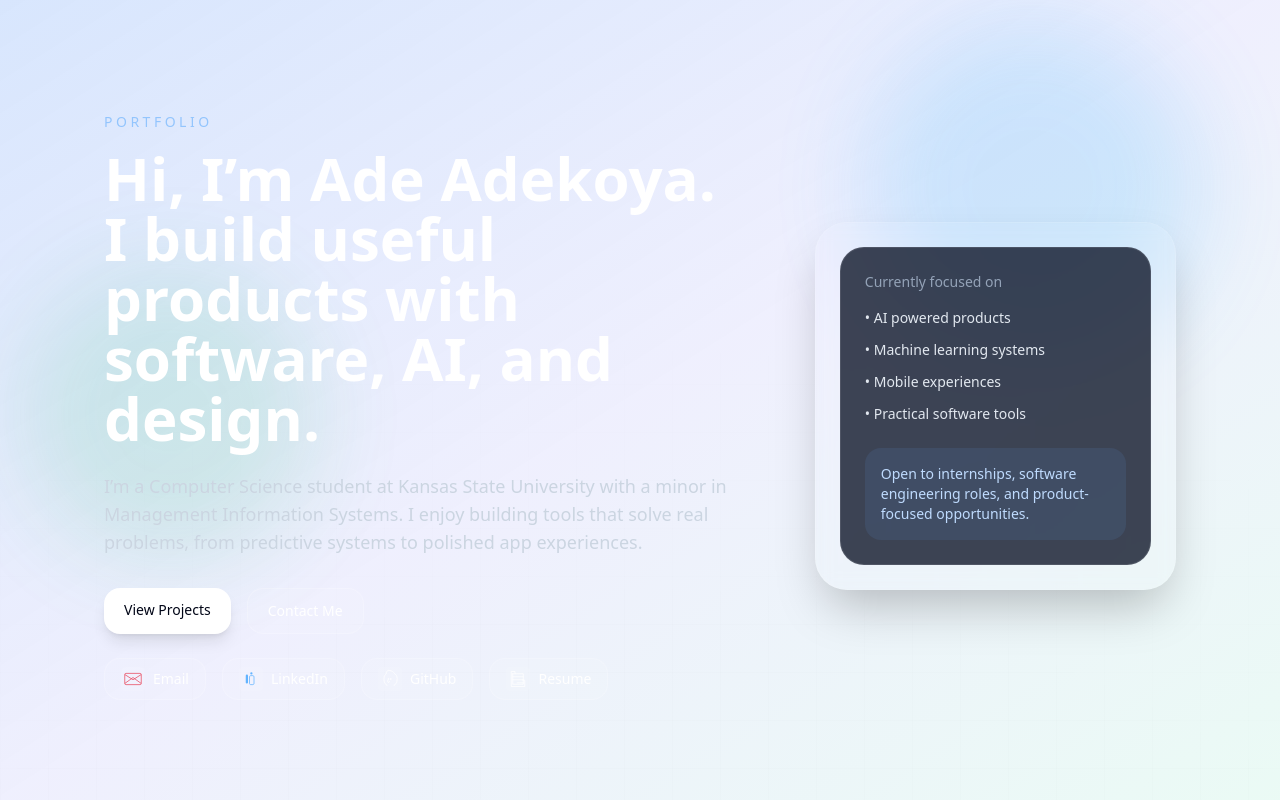
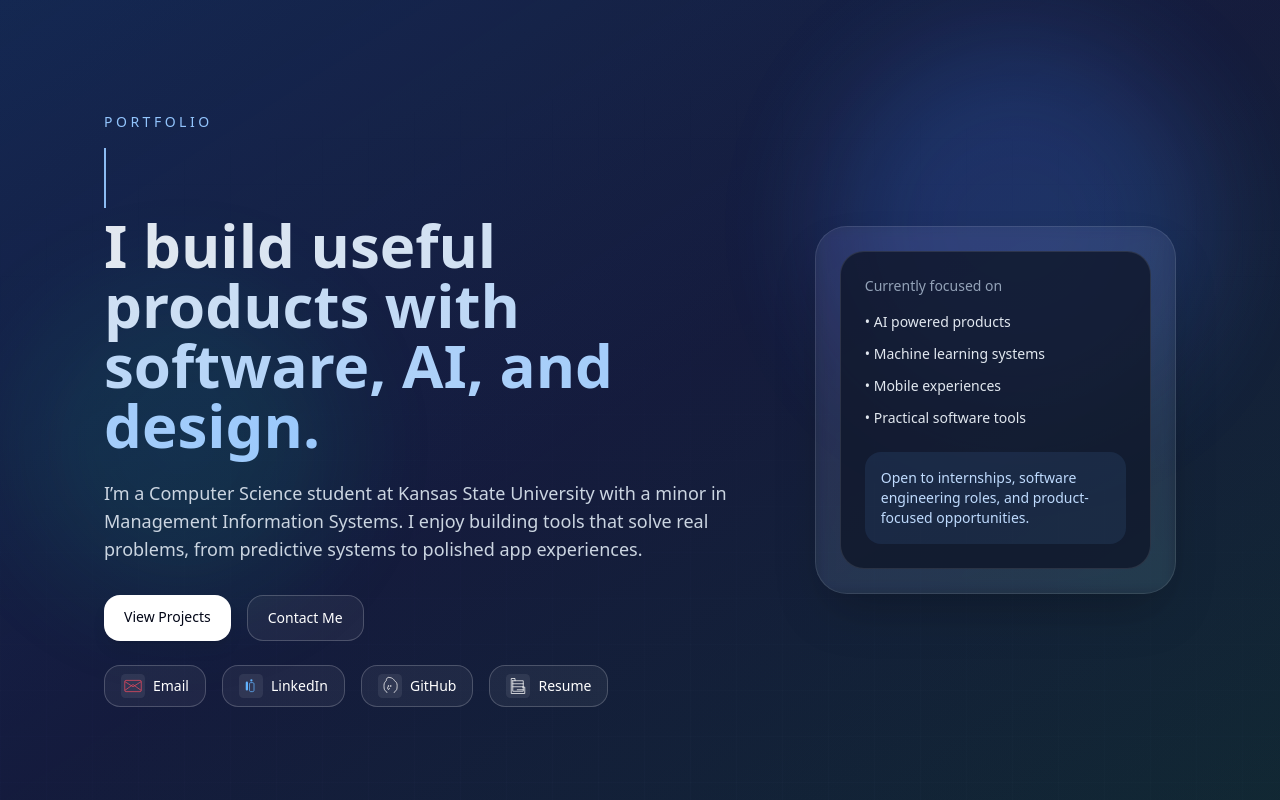
Before and after one commit to adeoluwa-4/Portfolio, a React (Vite) app: page / in a window 1280 px wide. Shown: the top 800 px of the page. Built offline with nearby package versions, Linux system fonts and the light colour scheme.

Commit message:
style(ui): add animated hero styling and motion system

```diff
--- a/src/index.css
+++ b/src/index.css
@@ -1,13 +1,25 @@
 @tailwind base;
 @tailwind components;
 @tailwind utilities;
+
+@keyframes slideshowBg {
+  0% {
+    background-position: 0% 50%;
+  }
+  50% {
+    background-position: 100% 50%;
+  }
+  100% {
+    background-position: 0% 50%;
+  }
+}
 
 @keyframes driftA {
   0% {
     transform: translate3d(0, 0, 0) scale(1);
   }
   50% {
-    transform: translate3d(20px, -18px, 0) scale(1.08);
+    transform: translate3d(26px, -20px, 0) scale(1.08);
   }
   100% {
     transform: translate3d(0, 0, 0) scale(1);
@@ -19,49 +31,200 @@
     transform: translate3d(0, 0, 0) scale(1);
   }
   50% {
-    transform: translate3d(-24px, 16px, 0) scale(1.06);
+    transform: translate3d(-22px, 18px, 0) scale(1.06);
   }
   100% {
     transform: translate3d(0, 0, 0) scale(1);
   }
 }
 
-.ambient-bg {
-  background: radial-gradient(circle at 10% 8%, rgba(186, 230, 253, 0.45), transparent 40%),
-    radial-gradient(circle at 82% 18%, rgba(167, 243, 208, 0.35), transparent 38%), #f8fafc;
+@keyframes riseIn {
+  0% {
+    opacity: 0;
+    transform: translateY(24px);
+  }
+  100% {
+    opacity: 1;
+    transform: translateY(0);
+  }
+}
+
+@keyframes typing {
+  from {
+    width: 0;
+  }
+  to {
+    width: 100%;
+  }
+}
+
+@keyframes caretBlink {
+  0%,
+  49% {
+    border-right-color: rgba(147, 197, 253, 0.95);
+  }
+  50%,
+  100% {
+    border-right-color: transparent;
+  }
+}
+
+@keyframes floatCard {
+  0% {
+    transform: translateY(0);
+  }
+  50% {
+    transform: translateY(-6px);
+  }
+  100% {
+    transform: translateY(0);
+  }
+}
+
+.portfolio-bg {
+  background: #020617;
+}
+
+.slideshow-layer {
+  position: absolute;
+  inset: 0;
+  background: linear-gradient(115deg, #020617, #0b112b, #0f172a, #082f49);
+  background-size: 260% 260%;
+  animation: slideshowBg 14s ease-in-out infinite;
+  opacity: 0.92;
 }
 
 .ambient-grid {
   position: absolute;
   inset: 0;
-  background-image: linear-gradient(to right, rgba(15, 23, 42, 0.05) 1px, transparent 1px),
-    linear-gradient(to bottom, rgba(15, 23, 42, 0.05) 1px, transparent 1px);
-  background-size: 48px 48px;
-  mask-image: radial-gradient(circle at center, black 35%, transparent 90%);
-  opacity: 0.32;
+  background-image: linear-gradient(to right, rgba(148, 163, 184, 0.08) 1px, transparent 1px),
+    linear-gradient(to bottom, rgba(148, 163, 184, 0.08) 1px, transparent 1px);
+  background-size: 46px 46px;
+  mask-image: radial-gradient(circle at center, black 45%, transparent 95%);
+  opacity: 0.35;
 }
 
 .ambient-orb {
   position: absolute;
   border-radius: 9999px;
-  filter: blur(44px);
-  opacity: 0.55;
+  filter: blur(54px);
+  opacity: 0.45;
 }
 
 .ambient-orb-a {
-  width: 320px;
-  height: 320px;
-  top: 40px;
+  width: 360px;
+  height: 360px;
+  top: 60px;
   right: 8%;
-  background: rgba(56, 189, 248, 0.35);
+  background: rgba(59, 130, 246, 0.5);
   animation: driftA 9s ease-in-out infinite;
 }
 
 .ambient-orb-b {
-  width: 280px;
-  height: 280px;
-  top: 260px;
+  width: 300px;
+  height: 300px;
+  top: 280px;
   left: 4%;
-  background: rgba(34, 197, 94, 0.26);
+  background: rgba(16, 185, 129, 0.28);
   animation: driftB 10s ease-in-out infinite;
 }
+
+.slide-panel {
+  opacity: 0;
+  animation: riseIn 0.8s ease-out forwards;
+}
+
+.hero-title {
+  background: linear-gradient(90deg, #e2e8f0, #93c5fd, #e2e8f0);
+  background-size: 220% auto;
+  -webkit-background-clip: text;
+  background-clip: text;
+  color: transparent;
+  animation: slideshowBg 6s ease-in-out infinite;
+}
+
+.typing-line {
+  display: inline-block;
+  width: 0;
+  max-width: 100%;
+  overflow: hidden;
+  white-space: nowrap;
+  border-right: 2px solid rgba(147, 197, 253, 0.95);
+  animation: typing 2.8s steps(34, end) 0.25s forwards, caretBlink 0.9s step-end infinite;
+}
+
+.typing-accent {
+  color: #93c5fd;
+}
+
+.typing-follow {
+  opacity: 0;
+  animation: riseIn 0.7s ease-out 3s forwards;
+}
+
+.hero-lead {
+  opacity: 0;
+  animation: riseIn 0.7s ease-out 3.3s forwards;
+}
+
+.hero-cta-row {
+  opacity: 0;
+  animation: riseIn 0.7s ease-out 3.55s forwards;
+}
+
+.hero-icons-row {
+  opacity: 0;
+  animation: riseIn 0.7s ease-out 3.75s forwards;
+}
+
+.float-card {
+  animation: floatCard 6s ease-in-out infinite;
+}
+
+.tile-animate {
+  transition: transform 240ms ease, box-shadow 240ms ease, border-color 240ms ease;
+}
+
+.tile-animate:hover {
+  transform: translateY(-4px);
+  box-shadow: 0 24px 44px rgba(2, 6, 23, 0.35);
+  border-color: rgba(147, 197, 253, 0.38);
+}
+
+.chip-animate {
+  opacity: 0;
+  animation: riseIn 0.5s ease-out forwards;
+}
+
+@media (max-width: 640px) {
+  .typing-line {
+    width: 100%;
+    border-right: 0;
+    white-space: normal;
+    animation: riseIn 0.55s ease-out forwards;
+  }
+}
+
+@media (prefers-reduced-motion: reduce) {
+  .slideshow-layer,
+  .ambient-orb-a,
+  .ambient-orb-b,
+  .hero-title,
+  .typing-line,
+  .typing-follow,
+  .hero-lead,
+  .hero-cta-row,
+  .hero-icons-row,
+  .slide-panel,
+  .chip-animate,
+  .float-card {
+    animation: none !important;
+    opacity: 1 !important;
+    transform: none !important;
+  }
+
+  .typing-line {
+    width: auto;
+    border-right: 0;
+  }
+}
```
